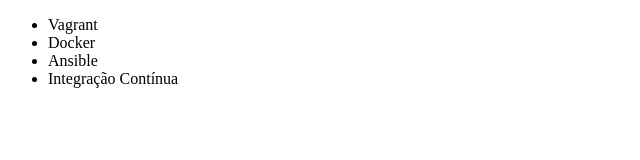
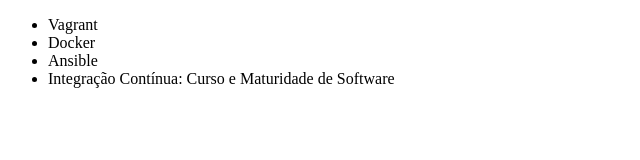
Before and after one commit to Seneca-byte/alura-git, a plain HTML site: page index.html in a window 1280 px wide. Shown: the whole page, without its empty margins (0-640 px from the left). Drawn offline with Linux system fonts and the light colour scheme.

Commit message:
Renomeando Curso de Integração

```diff
--- a/index.html
+++ b/index.html
@@ -9,6 +9,6 @@
         <li>Vagrant</li>
         <li>Docker</li>
         <li>Ansible</li>
-        <li>Integração Contínua</li>
+        <li>Integração Contínua: Curso e Maturidade de Software</li>
     </ul>
 </body>
```
